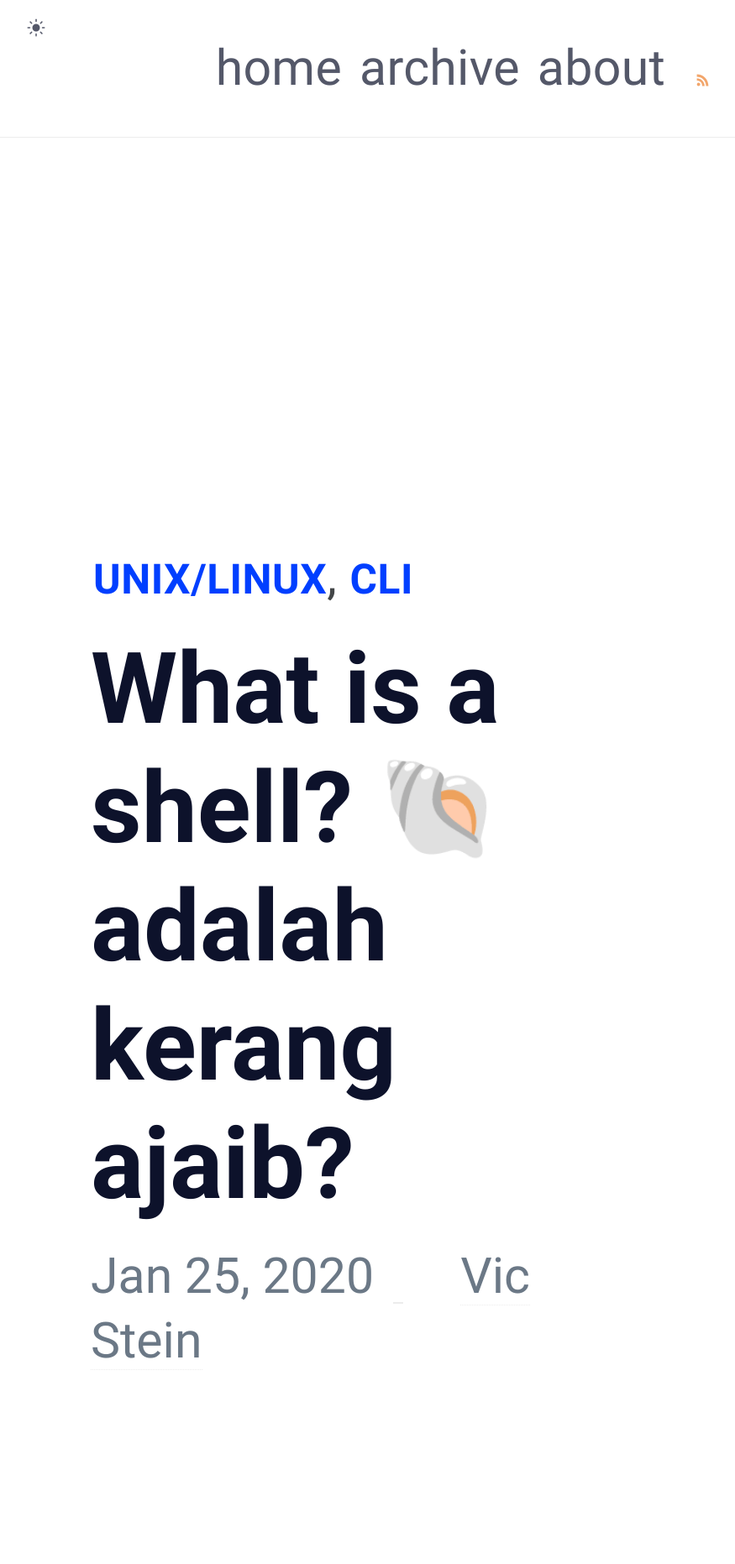
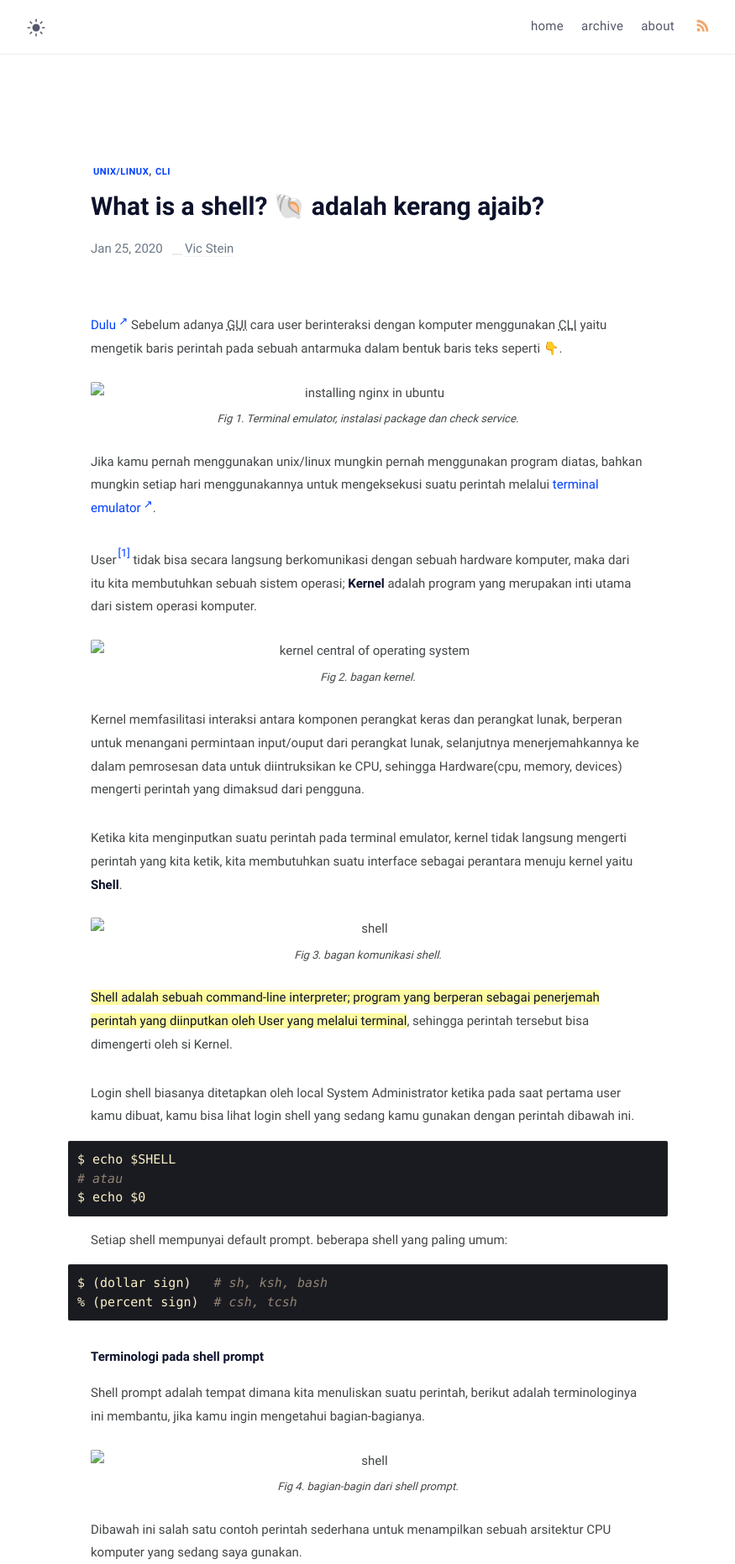
Before and after one commit to vxstein/vxstein.github.io, a Jekyll site: the page built from _posts/apa-itu-shell/2020-01-25-apa-itu-shell.md, in a window 1280 px wide. Shown: the top 1863 px of the page at 84% size, without its empty margins (202-1077 px from the left). Built offline with Jekyll 4.4.1, drawn with Linux system fonts in a browser that asks for light colours; some web fonts are replaced.

Commit message:
main.scss: changed

```diff
--- a/_sass/main.scss
+++ b/_sass/main.scss
@@ -1,7 +1,7 @@
 // Fonts preferences
 $sans-family: Roboto, sans-serif;
 $mono-family: Consolas, monospace;
-$base-font-size: 59px;
+$base-font-size: 15px;
 $medium-font-size: $base-font-size * 0.938;
 $small-font-size: $base-font-size * 0.875;
 $base-line-height: 1.85;
```
